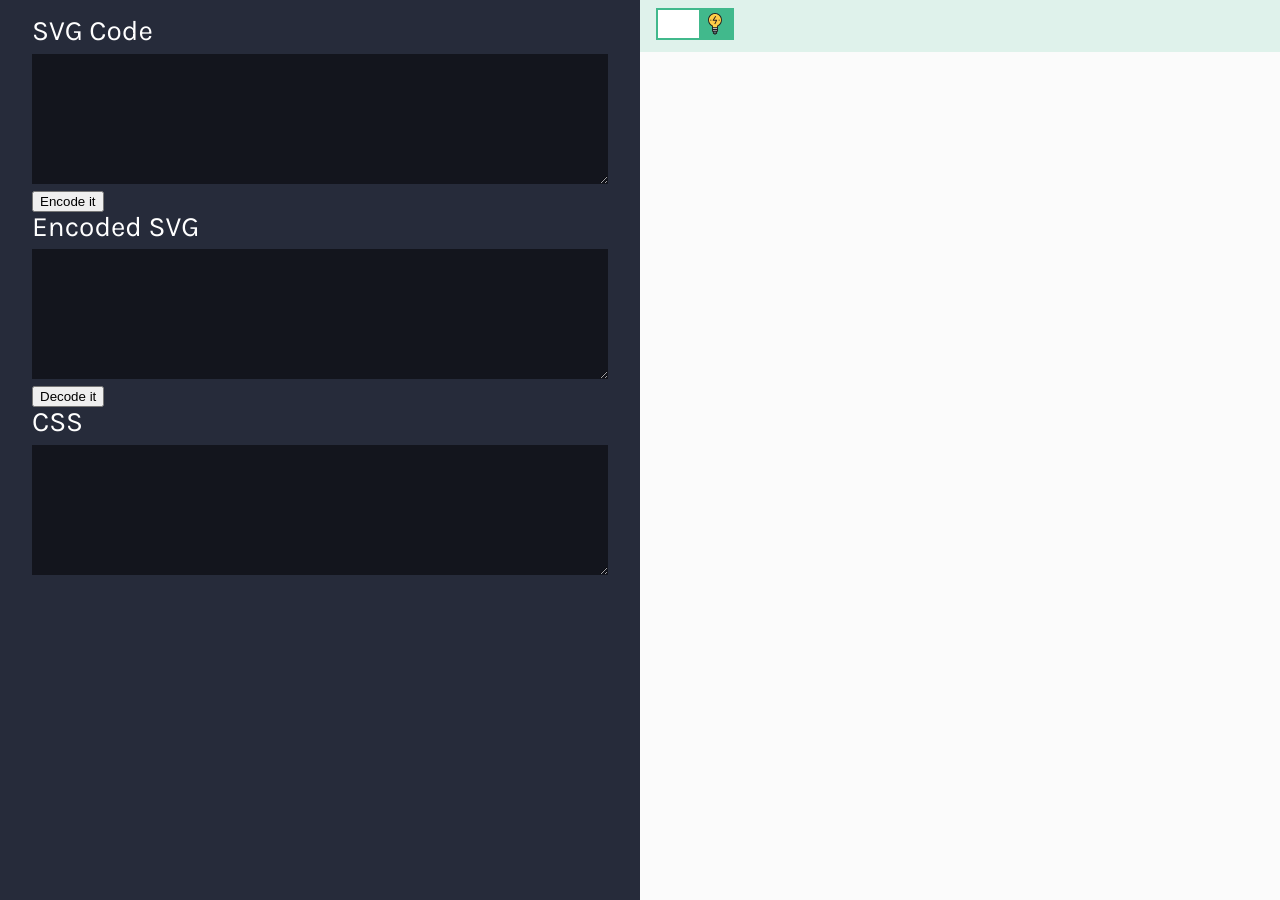
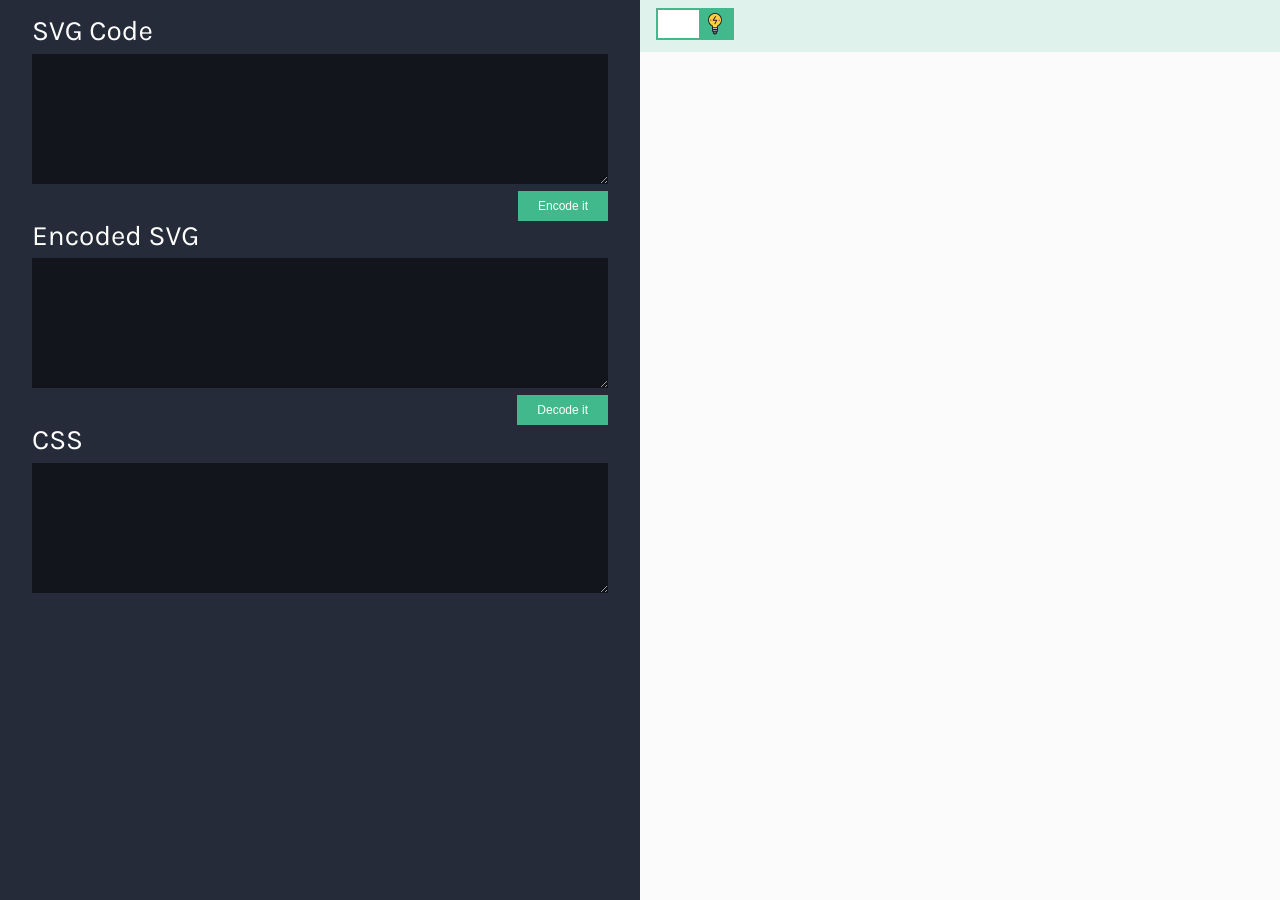
Before and after one commit to larzilla/coderie, a Jekyll site: the page built from index.html, in a window 1280 px wide. Built offline with Jekyll 4.4.1, drawn with Linux system fonts in a browser that asks for light colours.

Commit message:
updates to button and text colors, updated readme

```diff
--- a/css/main.css
+++ b/css/main.css
@@ -42,7 +42,7 @@ form textarea {
   border: 0;
   font-family: Consolas, monaco, monospace;
   padding: .5em;
-  outline-color: #FF9800;
+  outline-color: #6bedbc;
 }
 form label {
   display:block;
@@ -50,18 +50,21 @@ form label {
   font-size: 1.75rem;
   line-height: 1.1;
 }
-textarea.primary {
-  color: #EEEEEE;
-}
-textarea.secondary,
-textarea.tertiary {
-  color: #ff9800;
+textarea {
+  color: #cecece;
 }
 form label span {
   margin-bottom: .25em;
   display:block;
 }
-
+button {
+  color: #fff;
+  background-color: #41b98c;
+  border:0;
+  padding: 8px 20px;
+  float: right;
+  font-size: 12px;
+}
 /* Display box */
 .section-demo {
   width:100%;
```
Also changed, not shown: readme.md.
